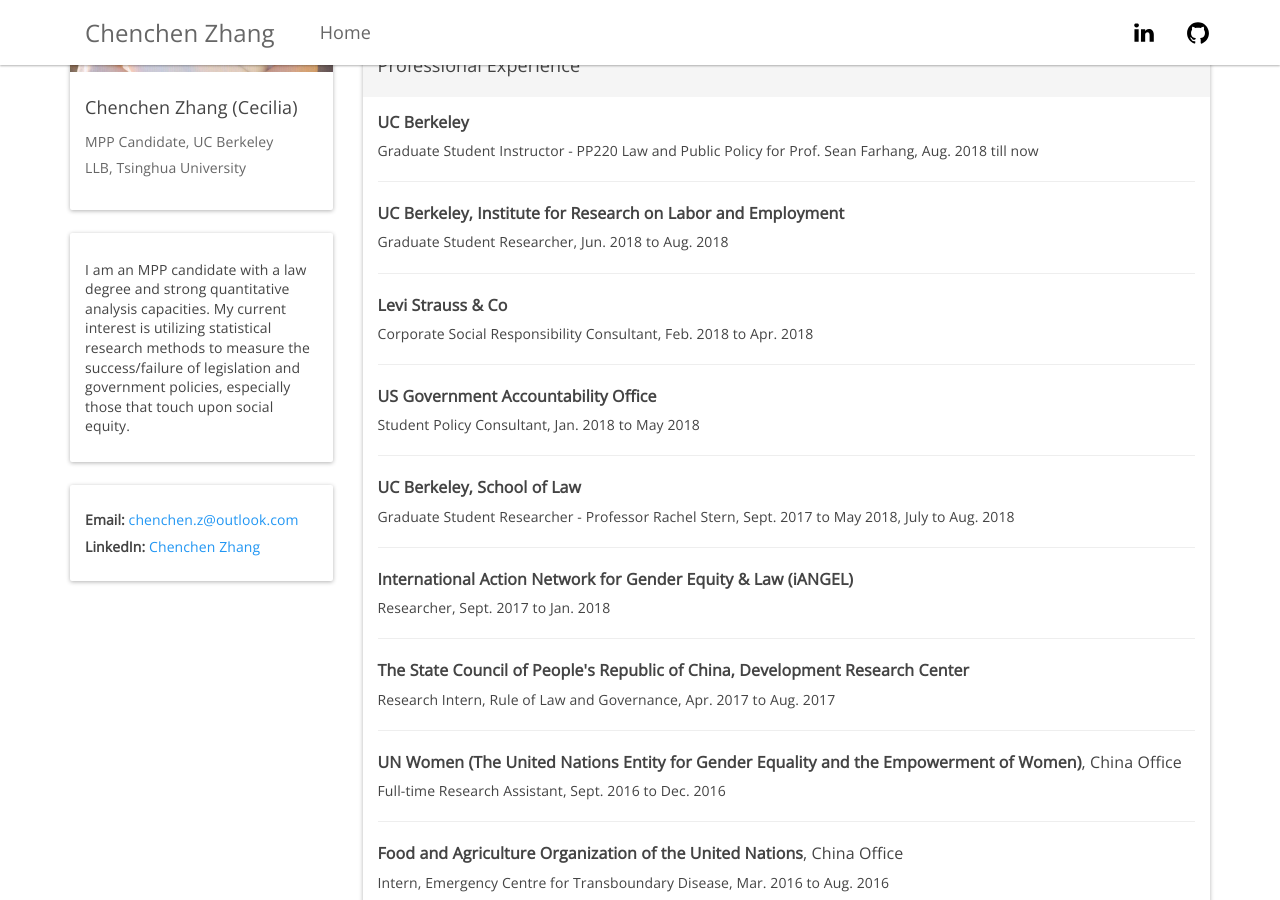
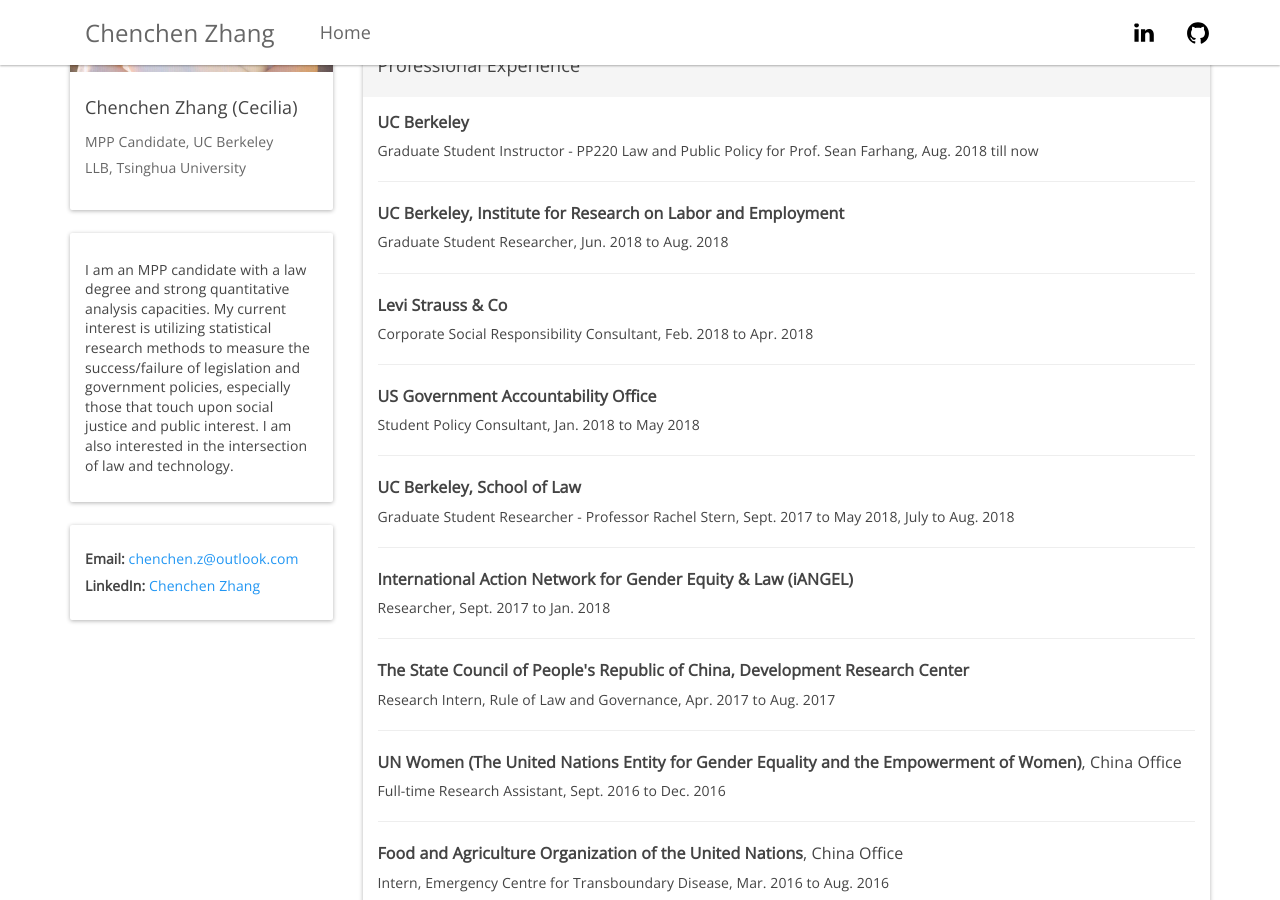
Before and after one commit to CeciliaZhang/-CeciliaZhang-.github-io, a Jekyll site: the page built from index.html, in a window 1280 px wide and 900 px high, scrolled down 442 px. Built offline with Jekyll 4.4.1, drawn with Linux system fonts in a browser that asks for light colours; nearby versions of some CDN libraries.

Commit message:
Update information.html

```diff
--- a/_includes/information.html
+++ b/_includes/information.html
@@ -10,7 +10,7 @@
 </div>
 <div class="panel panel-default">
     <div class="panel-body" >
-        <h6 style="line-height: 140%;">I am an MPP candidate with a law degree and strong quantitative analysis capacities. My current interest is utilizing statistical research methods to measure the success/failure of legislation and government policies, especially those that touch upon social equity. </h6>
+        <h6 style="line-height: 140%;">I am an MPP candidate with a law degree and strong quantitative analysis capacities. My current interest is utilizing statistical research methods to measure the success/failure of legislation and government policies, especially those that touch upon social justice and public interest. I am also interested in the intersection of law and technology. </h6>
     </div>
 </div>
 <div class="panel panel-default">
```
